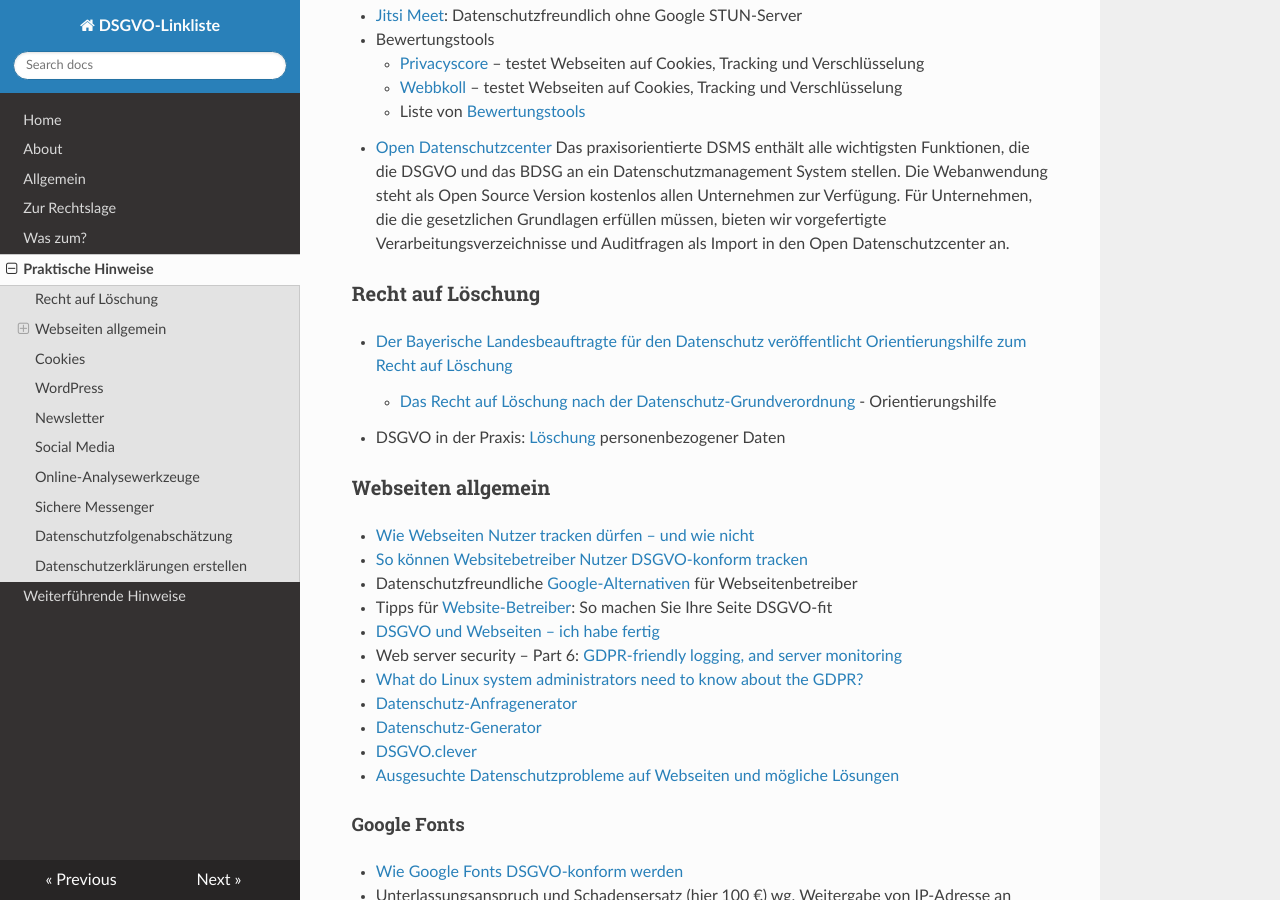
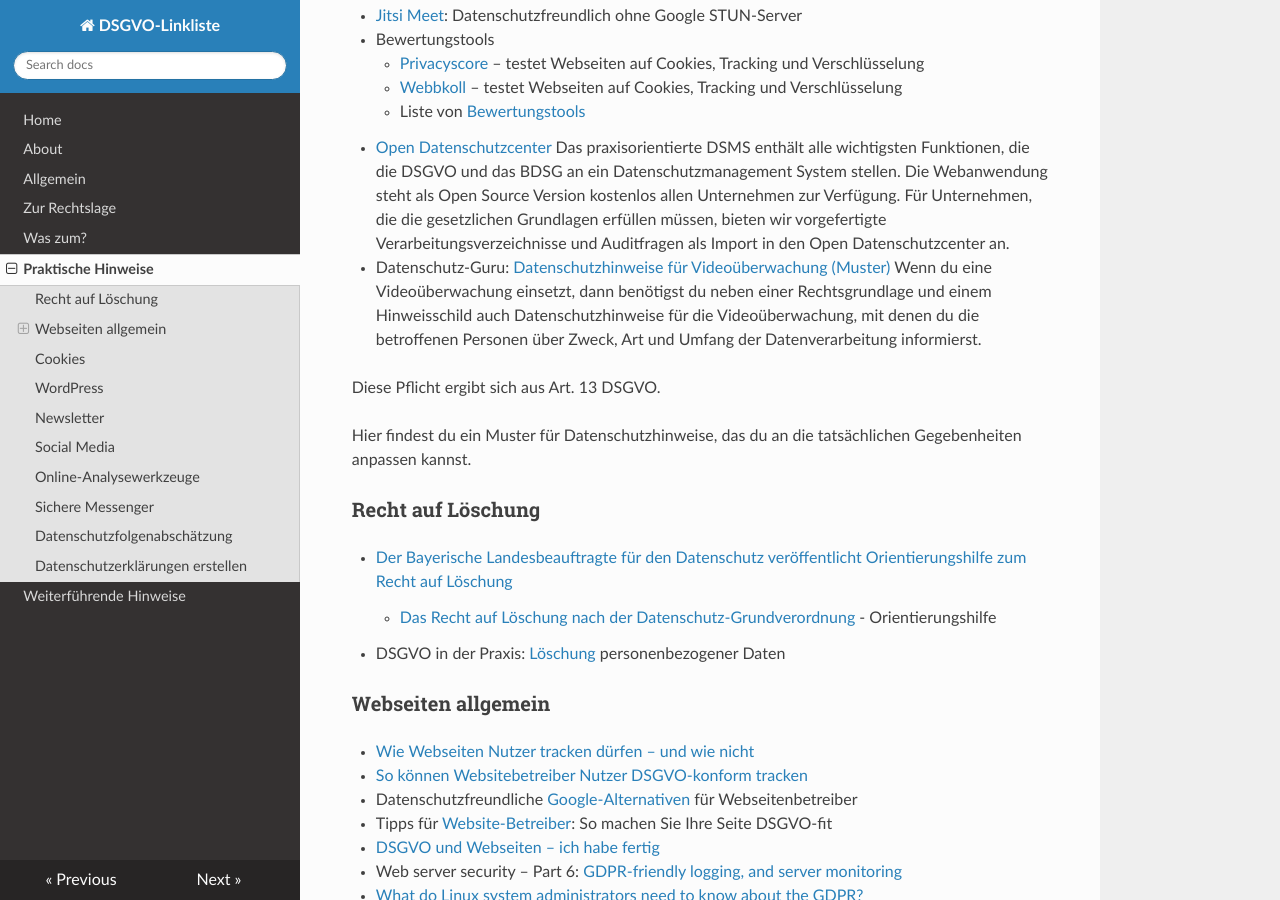
Before and after one commit to jrselzer/DSGVO-Linkliste, an MkDocs documentation site: the page built from docs/Praktische_Hinweise.md, in a window 1280 px wide and 900 px high, scrolled down 1087 px. Built offline with MkDocs 1.6.1, drawn with Linux system fonts in a browser that asks for light colours; nearby versions of some CDN libraries.

Commit message:
Update Praktische_Hinweise.md

```diff
--- a/docs/Praktische_Hinweise.md
+++ b/docs/Praktische_Hinweise.md
@@ -39,6 +39,11 @@
     * [Webbkoll](https://webbkoll.dataskydd.net/) – testet Webseiten auf Cookies, Tracking und Verschlüsselung
     * Liste von [Bewertungstools](https://www.kuketz-blog.de/empfehlungsecke/#online-bewertungstools)
 * [Open Datenschutzcenter](https://open-datenschutzcenter.de/) Das praxisorientierte DSMS enthält alle wichtigsten Funktionen, die die DSGVO und das BDSG an ein Datenschutzmanagement System stellen. Die Webanwendung steht als Open Source Version kostenlos allen Unternehmen zur Verfügung. Für Unternehmen, die die gesetzlichen Grundlagen erfüllen müssen, bieten wir vorgefertigte Verarbeitungsverzeichnisse und Auditfragen als Import in den Open Datenschutzcenter an.
+* Datenschutz-Guru: [Datenschutzhinweise für Videoüberwachung (Muster)](https://www.datenschutz-guru.de/datenschutzhinweise-videoueberwachung-muster/) Wenn du eine Videoüberwachung einsetzt, dann benötigst du neben einer Rechtsgrundlage und einem Hinweisschild auch Datenschutzhinweise für die Videoüberwachung, mit denen du die betroffenen Personen über Zweck, Art und Umfang der Datenverarbeitung informierst.
+
+Diese Pflicht ergibt sich aus Art. 13 DSGVO.
+
+Hier findest du ein Muster für Datenschutzhinweise, das du an die tatsächlichen Gegebenheiten anpassen kannst.
 
 ### Recht auf Löschung
 * [Der Bayerische Landesbeauftragte für den Datenschutz veröffentlicht Orientierungshilfe zum Recht auf Löschung](https://www.datenschutz-bayern.de/presse/20220620_Recht_auf_Loeschung.html)
```
